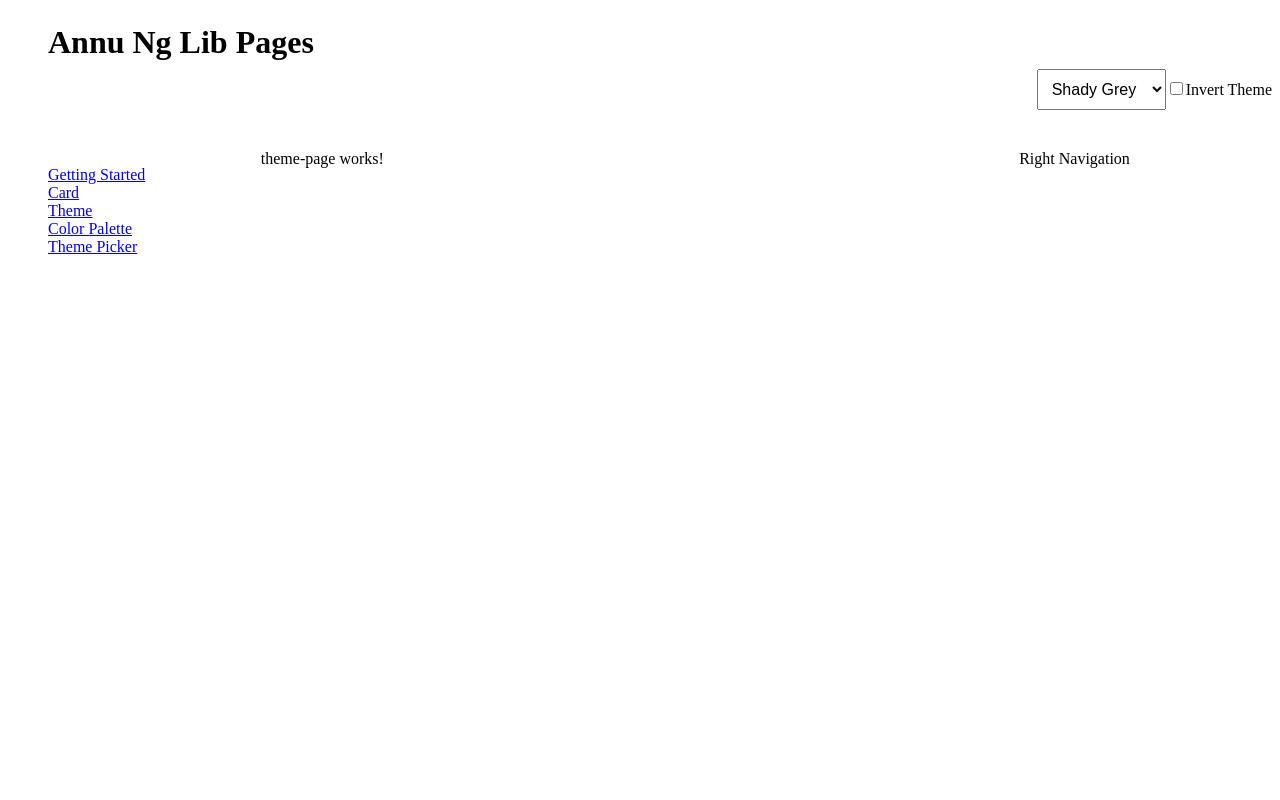
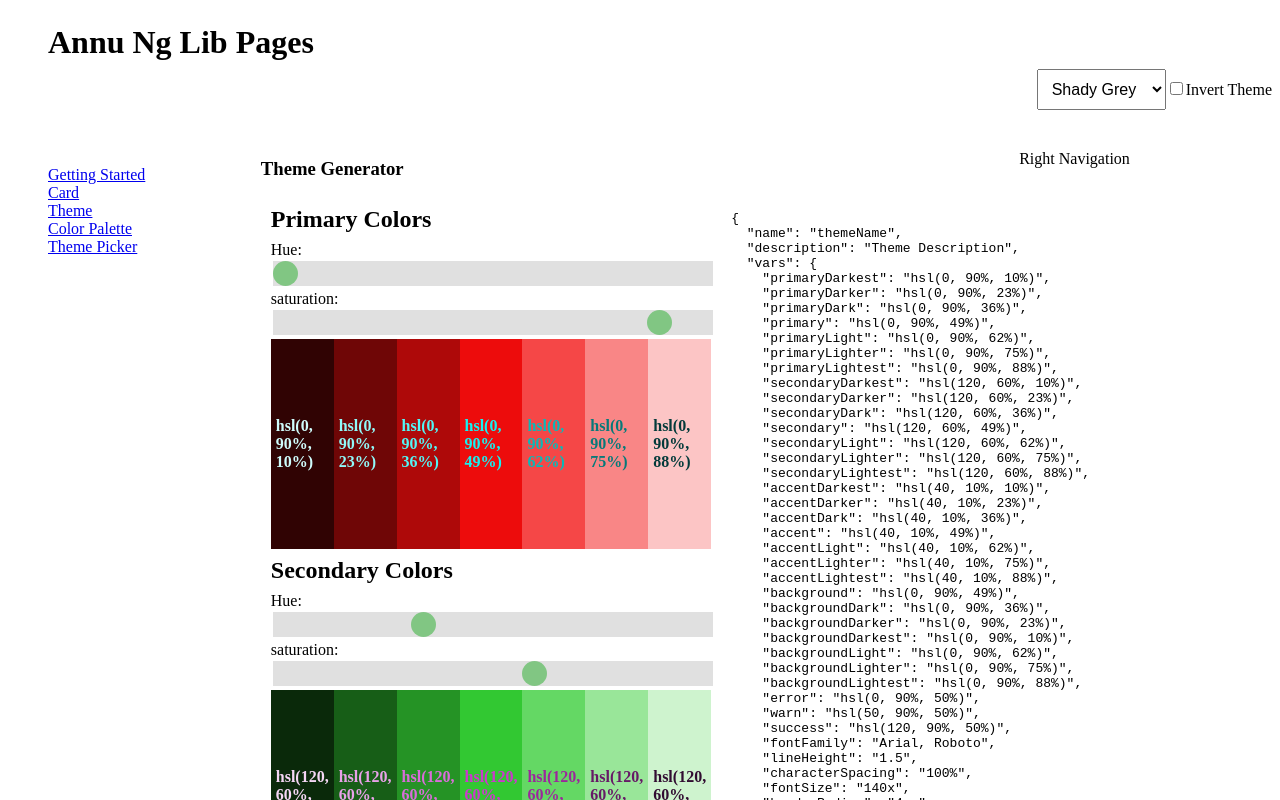
Before and after one commit to sunildivyam/annu-ng-lib, an Angular app: page /theme-component in a window 1280 px wide. Shown: the top 800 px of the page. Built offline with nearby package versions, Linux system fonts and the light colour scheme.

Commit message:
Render Theme and Color Palette pages

```diff
--- a/projects/annu-ng-lib-pages/src/app/page-components/color-palette-page/color-palette-page.component.html
+++ b/projects/annu-ng-lib-pages/src/app/page-components/color-palette-page/color-palette-page.component.html
@@ -1 +1 @@
-<p>color-palette-page works!</p>
+<anu-color-palette></anu-color-palette>
--- a/projects/annu-ng-lib-pages/src/app/page-components/theme-page/theme-page.component.html
+++ b/projects/annu-ng-lib-pages/src/app/page-components/theme-page/theme-page.component.html
@@ -1 +1 @@
-<p>theme-page works!</p>
+<anu-theme></anu-theme>
```
